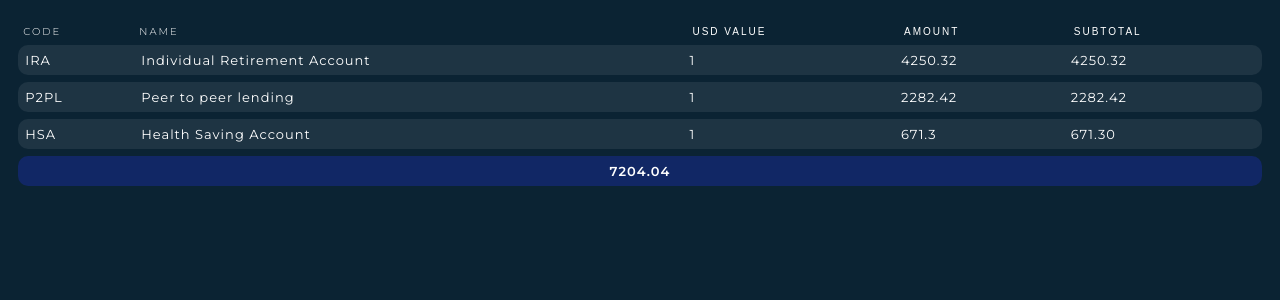
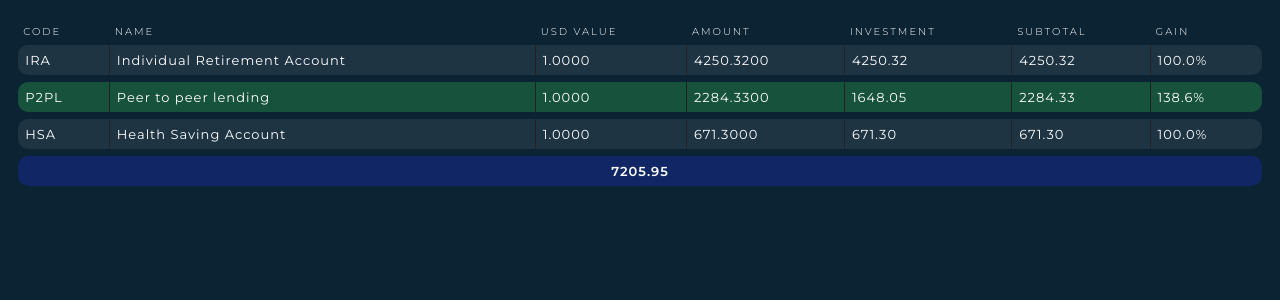
Before and after one commit to miguel-rivas-lab/monitor-dev, a React (Create React App) app: page / in a window 1280 px wide. Shown: the top 300 px of the page. Built offline with nearby package versions, Linux system fonts and the light colour scheme; no server answers.

Commit message:
adding gain and investment columns

```diff
--- a/src/components/AssetList.tsx
+++ b/src/components/AssetList.tsx
@@ -57,46 +57,60 @@ export const AssetList: FC = () => {
   let tableData:Array<any> = [];
   let total = 0;
   assetsQuery.data && assetsQuery.data.forEach(item => {
-    let subtotal = (amount(search(item.symbol, cryptoDB)) * usd(item.priceUsd)).toFixed(2);
+    let currentAmount = amount(search(item.symbol, cryptoDB));
+    let investment = search(item.symbol, cryptoDB).usdInvestment;
+    let subtotal = currentAmount * usd(item.priceUsd);
+    let category = investment <= subtotal ? "success" : "";
+    let percent = (subtotal/investment * 100).toFixed(1) + "%";
     tableData.push([
       item.symbol,
       item.name || item.symbol,
       usd(item.priceUsd),
-      (amount(search(item.symbol, cryptoDB))).toFixed(4),
-      subtotal
+      currentAmount,
+      investment,
+      subtotal,
+      percent,
+      category,
     ]);
-    total += parseFloat(subtotal);
+    total += subtotal;
   });
   accountDB.forEach(item => {
-    let subtotal = (amount(item)).toFixed(2);
+    let subtotal = (amount(item));
+    let investment = item.usdInvestment || subtotal;
+    let category = investment < subtotal ? "success" : "";
+    let percent = (subtotal/investment * 100).toFixed(1) + "%";
     tableData.push([
       item.code,
       item.name || item.code,
       1,
-      amount(item),
-      subtotal
+      subtotal,
+      investment,
+      subtotal,
+      percent,
+      category,
     ]);
-    total += parseFloat(subtotal);
+    total += subtotal;
   });
-  console.log(total);
 
   return (
     <>
       {
         tableData && tableData.sort(sortFunction).map(item => {
           return (
-            <tr key={item[0]}>
+            <tr key={item[0]} className={item[7]}>
               <td>{item[0]}</td>
               <td>{item[1]}</td>
-              <td>{item[2]}</td>
-              <td>{item[3]}</td>
-              <td>{item[4]}</td>
+              <td>{item[2].toFixed(4)}</td>
+              <td>{item[3].toFixed(4)}</td>
+              <td>{item[4].toFixed(2)}</td>
+              <td>{item[5].toFixed(2)}</td>
+              <td>{item[6]}</td>
             </tr>
           );
         })
       }
       <tr className="footer">
-        <td colSpan={5}>{total}</td>
+        <td colSpan={7}>{total}</td>
       </tr>
     </>
   );
--- a/src/db.js
+++ b/src/db.js
@@ -3,112 +3,134 @@ export const cryptoDB = [
     code: "AMP",
     name: "",
     gemini: 125.37760765,
+    usdInvestment: 10,
   },
   {
     code: "CELO",
     name: "Celo",
     coinbase: 0.96080522,
+    usdInvestment: 2 + 2 + 2,
   },
   {
     code: "CVC",
     name: "Civic",
     coinbase: 15.63931389,
+    usdInvestment: 10,
   },
   {
     code: "DNT",
     name: "district0x",
     coinbase: 29.69072611,
+    usdInvestment: 10,
   },
   {
     code: "FORTH",
     name: "Ampleforth Governance Token",
     coinbase: 0.07283816,
+    usdInvestment: 1 + 1 + 1,
   },
   {
     code: "GUSD",
     name: "Gemini Dollar",
     blockfi: 130.52890408,
+    usdInvestment: 130,
   },
   {
     code: "LRC",
     name: "Loopring",
     coinbase: 16.3053424,
+    usdInvestment: 8 + 4,
   },
   {
     code: "NKN",
     name: "",
     coinbase: 11.06811621,
+    usdInvestment: 10,
   },
   {
     code: "NU",
     name: "NuCypher",
     coinbase: 24.53375912,
+    usdInvestment: 10 + 1 + 1 + 1,
   },
   {
     code: "OXT",
     name: "Orchid",
     coinbase: 13.74786028,
+    usdInvestment: 4 + 8,
   },
   {
     code: "PAXG",
     name: "Pax Gold",
     blockfi: 0.05414234,
+    usdInvestment: 100,
   },
   {
     code: "REN",
     name: "",
     coinbase: 9.94362702,
+    usdInvestment: 10,
   },
   {
     code: "SAND",
     name: "Sandbox",
     gemini: 17.313937,
+    usdInvestment: 5,
   },
   {
     code: "SKL",
     name: "Skale",
     coinbase: 14.62985334,
+    usdInvestment: 10,
   },
   {
     code: "PAX",
     name: "Paxos Standard",
     blockfi: 100.40684914,
+    usdInvestment: 100,
   },
   {
     code: "USDC",
     name: "US Dollar Coin",
     blockfi: 150.6102738,
     coinbase: 10.001642,
+    usdInvestment: 150 + 10,
   },
   {
     code: "DAI",
     name: "",
     coinbase: 8.9866296,
+    usdInvestment: 10,
   },
   {
     code: "BUSD",
     name: "Binance USD",
     blockfi: 100.40684914,
+    usdInvestment: 100,
   },
   {
     code: "ADA",
     name: "Cardano",
     coinbase: 6.689929,
+    usdInvestment: 10,
   },
   {
     code: "ALGO",
     name: "Algorand",
     coinbase: 6.772413,
+    usdInvestment: 10,
   },
   {
     code: "ANKR",
     name: "",
     coinbase: 56.91090033,
+    usdInvestment: 10,
   },
   {
     code: "ATOM",
     name: "Cosmos",
     coinbase: 0.439706,
+    usdInvestment: 10,
   },
   {
     code: "BAT",
@@ -116,82 +138,98 @@ export const cryptoDB = [
     coinbase: 7.03150912,
     gemini: 6.55297694,
     brave1: 0.332,
+    usdInvestment: 10 + 5,
   },
   {
     code: "BTC",
     name: "Bitcoin",
     blockfi: 0.00534692,
+    usdInvestment: 150 + 65,
   },
   {
     code: "COMP",
     name: "Compound",
     coinbase: 0.01802347,
+    usdInvestment: 3 + 3 + 3,
   },
   {
     code: "DFI",
     name: "DeFi",
     cakefi: 20.68071,
+    usdInvestment: 60,
   },
   {
     code: "DOGE",
     name: "Dogecoin",
     cakefi: 191.08572,
     coinbase: 257.9566093,
+    usdInvestment: 100 + 50,
   },
   {
     code: "ETH",
     name: "Ethereum",
     blockfi: 0.04321526,
+    usdInvestment: 50 + 60,
   },
   {
     code: "FIL",
     name: "Filecoin",
     coinbase: 0.39240367,
+    usdInvestment: 50,
   },
   {
     code: "GRT",
     name: "The Graph",
     coinbase: 1.88497751,
+    usdInvestment: 1 + 1 + 1,
   },
   {
     code: "LINK",
     name: "Chainlink",
     blockfi: 2.25361672,
+    usdInvestment: 50,
   },
   {
     code: "LTC",
     name: "Litecoin",
     blockfi: 0.31046849,
+    usdInvestment: 50,
   },
   {
     code: "MATIC",
     name: "Polygon",
     coinbase: 26.29140619,
+    usdInvestment: 10 + 1 + 1 + 1,
   },
   {
     code: "MKR",
     name: "Maker",
     coinbase: 0.00452089,
+    usdInvestment: 25,
   },
   {
     code: "XLM",
     name: "Stellar Lumens",
     coinbase: 37.4986394,
+    usdInvestment: 10 + 2 + 2 + 2 + 2 + 2,
   },
   {
     code: "XMR",
     name: "Monero",
-    coinbase: 0.11373,
+    kraken: 0.11373,
+    usdInvestment: 30,
   },
   {
     code: "XTZ",
     name: "Tezos",
     coinbase: 1.615807,
+    usdInvestment: 10,
   },
   {
     code: "EOS",
     name: "",
-    coinbase: 3.85973,
+    kraken: 3.85973,
+    usdInvestment: 20,
   },
 ];
 
@@ -204,7 +242,8 @@ export const accountDB = [
   {
     code: "P2PL",
     name: "Peer to peer lending",
-    lendingclub: 2282.42,
+    lendingclub: 2284.33,
+    usdInvestment: 5000 - 3351.95,
   },
   {
     code: "HSA",
--- a/src/pages/Home.tsx
+++ b/src/pages/Home.tsx
@@ -9,9 +9,11 @@ export const HomePage: FC = () => {
           <tr>
             <th>Code</th>
             <th>Name</th>
-            <th><button>USD Value</button></th>
-            <th><button>Amount</button></th>
-            <th><button>Subtotal</button></th>
+            <th>USD Value</th>
+            <th>Amount</th>
+            <th>Investment</th>
+            <th>Subtotal</th>
+            <th>Gain</th>
           </tr>
         </thead>
         <tbody>
--- a/src/stylesheet.scss
+++ b/src/stylesheet.scss
@@ -49,6 +49,18 @@ table {
                 }
             }
 
+            &.danger {
+                td {
+                    background-color: rgb(123 14 14);
+                }
+            }
+
+            &.success {
+                td {
+                    background-color: rgb(23 82 60);
+                }
+            }
+
             &:hover {
                 opacity: 0.5;
             }
@@ -73,6 +85,7 @@ table {
     td {
         background-color: rgb(255 255 255 / 8%);
         padding: 7px;
+        border-right: 1px solid #222;
 
         &:first-child {
             border-top-left-radius: 10px;
@@ -81,6 +94,7 @@ table {
         &:last-child {
             border-top-right-radius: 10px;
             border-bottom-right-radius: 10px;
+            border-right: none;
         }
     }
 }
```
